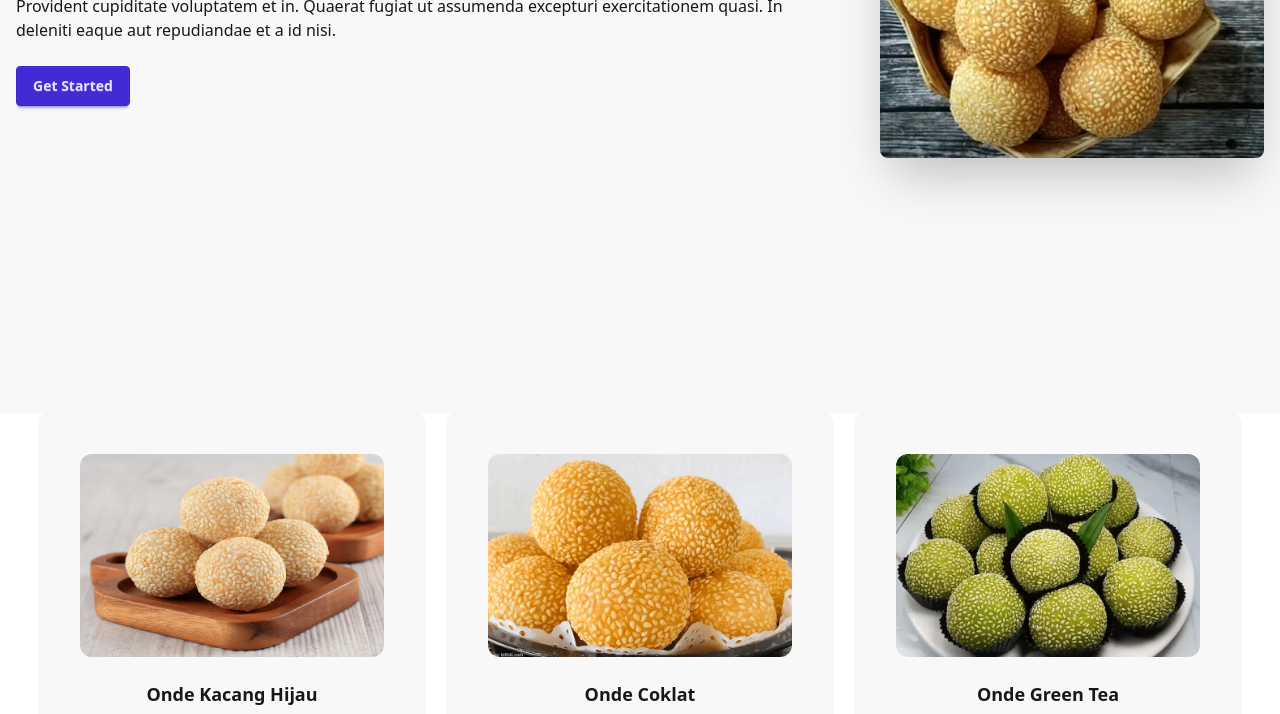
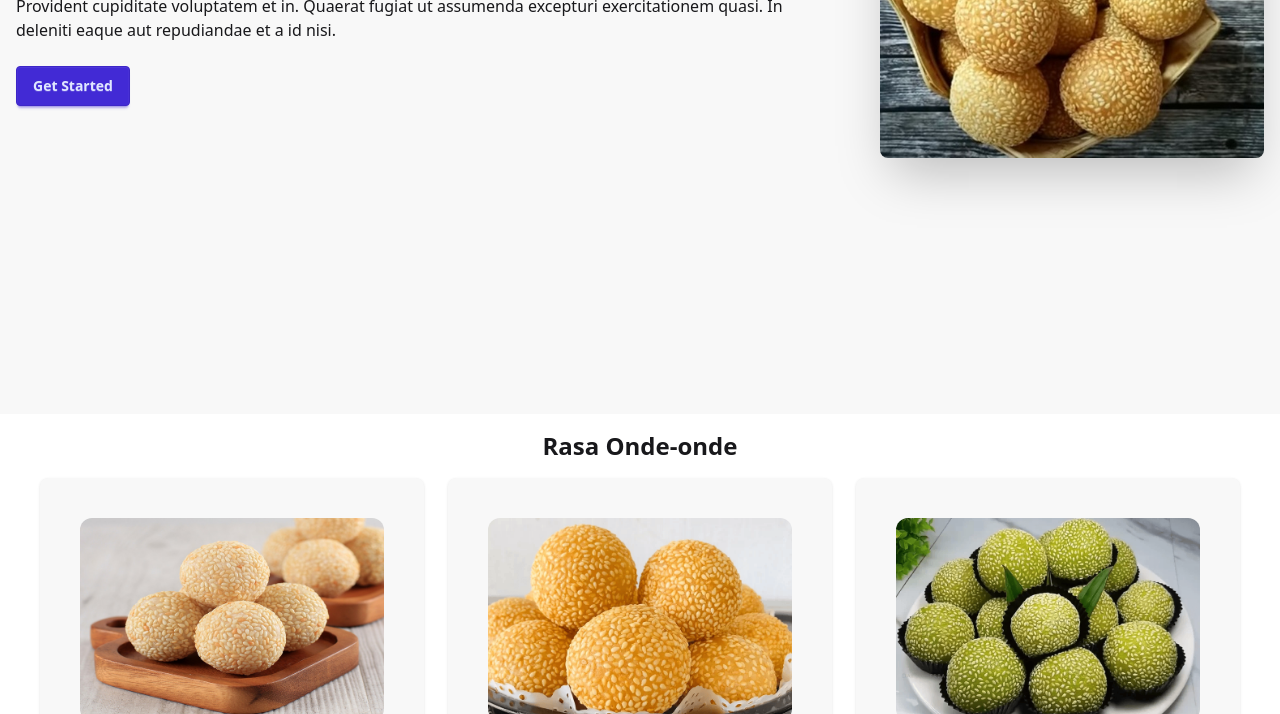
Before and after one commit to Astheric/Onde-Onde, a website: page src/index.html in a window 1280 px wide. Shown: the part 386-1100 px from the top of the page. Drawn offline with Linux system fonts and the light colour scheme.

Commit message:
Menambah judul rasa onde-onde

```diff
--- a/src/index.html
+++ b/src/index.html
@@ -104,6 +104,9 @@
     <!-- Akhir Hero Section -->
 
     <!-- Jenis Rasa Onde-onde -->
+    <div class="judulRasa w-full font-bold text-2xl text-center my-4">
+      Rasa Onde-onde
+    </div>
     <div class="flex flex-col items-center justify-center lg:flex-row gap-6">
       <div class="card bg-base-200 lg:w-96 shadow-sm">
         <figure class="px-10 pt-10">
```
Also changed, not shown: src/output.css.
